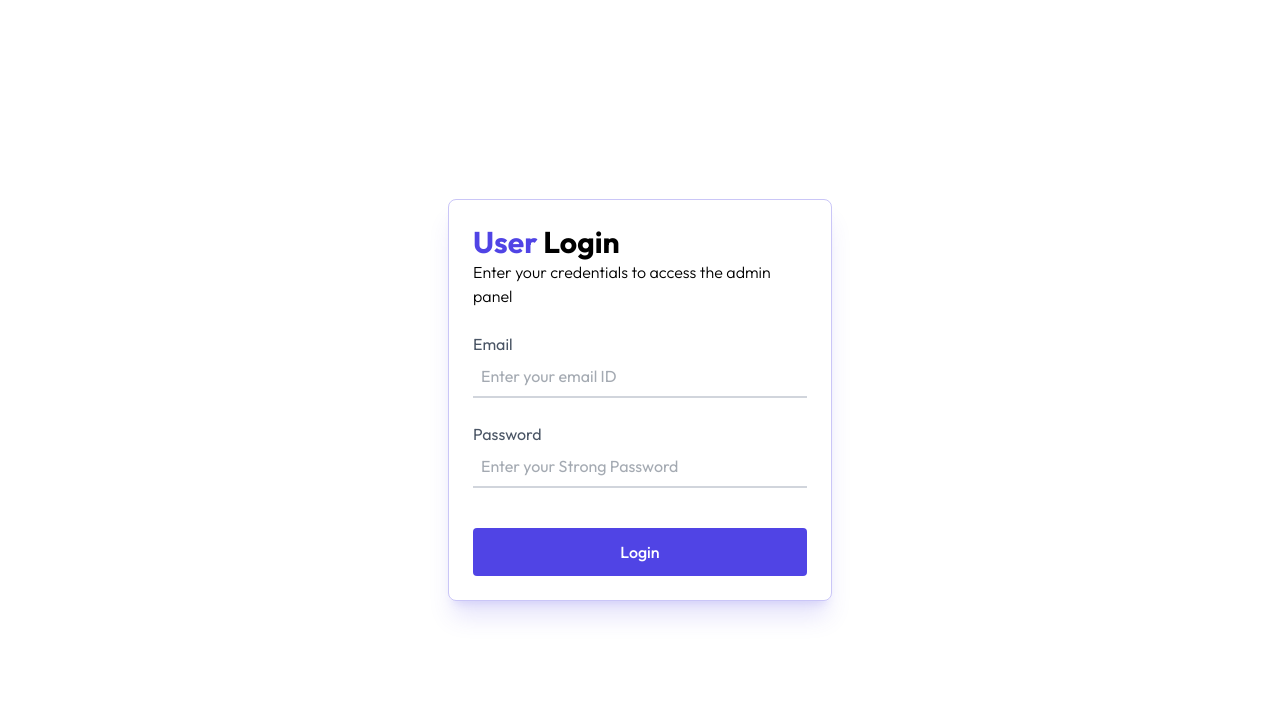
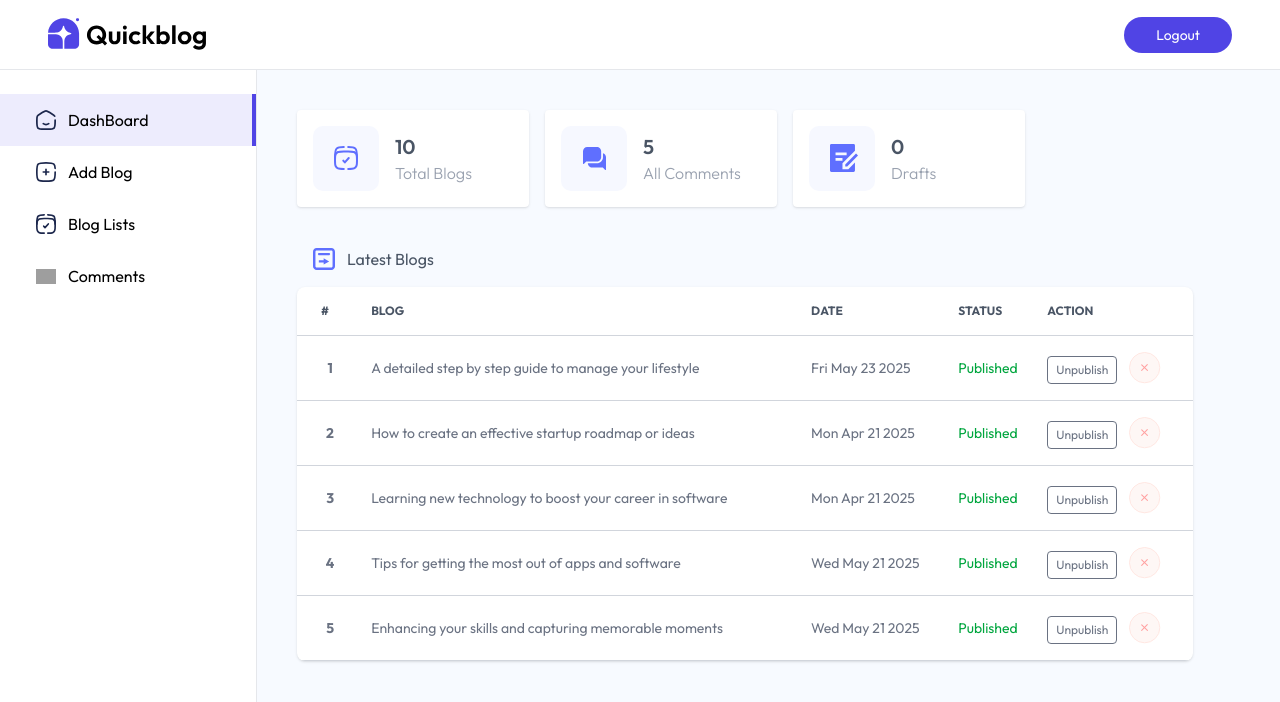
Before and after one commit to Aryan-Lokhande/MindScript_Blog-app, a React (Vite) app in the folder client/: page /admin in a window 1280 px wide. Shown: the top 702 px of the page. Built offline with nearby package versions, Linux system fonts and the light colour scheme; grey boxes are pictures that could not be loaded.

Commit message:
Added Table in Admin Dashboard

```diff
--- a/client/src/App.jsx
+++ b/client/src/App.jsx
@@ -15,7 +15,7 @@
         <Route path="/" element={<Home />} />
         <Route path="/blog/:id" element={<Blog />} />
         {/* <Route path="/admin" element={<Layout/>}> */}
-        <Route path="/admin" element={false ? <Layout/> : <Login/>}>
+        <Route path="/admin" element={true ? <Layout/> : <Login/>}>
           <Route index element={<Dashboard/>} />
           <Route path="comments" element={<Comments/>} />
           <Route path="addblog" element={<Addblog/>} />
--- /dev/null
+++ b/client/src/components/admin/BlogTableItem.jsx
@@ -0,0 +1,27 @@
+import React from "react";
+import { assets } from "../../assets/assets";
+
+export default function BlogTableItem({ blog, fetchBlogs, index }) {
+  const { title, createdAt } = blog;
+  const BlogDate = new Date(createdAt);
+  return (
+    <tr className="border-y border-gray-300">
+      <th className="px-2 py-4">{index}</th>
+      <td className="px-2 py-4">{title}</td>
+      <td className="px-2 py-4 max:sm-hidden">{BlogDate.toDateString()}</td>
+      <td className="px-2 py-4 max:sm-hidden">
+        <p
+          className={`${
+            blog.isPublished ? "text-green-600" : "text-orange-700"
+          }`}
+        >
+          {blog.isPublished ? "Published" : "Unpublished"}
+        </p>
+      </td>
+      <td className="px-2 py-4 flex text-xs gap-3">
+        <button className="border px-2 py-0.5 mt-1 rounded cursor-pointer">{blog.isPublished ? "Unpublish" : "Publish"}</button>
+        <img src={assets.cross_icon} alt="cross icon" className="w-8 hover:scale-110 transition-all cursor-pointer"/>
+      </td>
+    </tr>
+  );
+}
--- /dev/null
+++ b/client/src/components/admin/CommentTable.jsx
@@ -0,0 +1,31 @@
+import React from "react";
+import { assets } from "../../assets/assets";
+
+export default function CommentTable({ comment, fetchComments }) {
+  const { blog, createdAt, _id } = comment;
+  const BlogDate = new Date(createdAt);
+  return (
+    <tr className="order-y border-gray-300">
+      <td className="px-6 py-4">
+        <b className="font-medium text-gray-600">Blog</b> : {blog.title}
+        <br />
+        <br />
+        <b className="font-medium text-gray-600">Name</b> : {comment.name} <br />
+        <b className="font-medium text-gray-600">Comment</b> : {comment.comment}
+      </td>
+      <td className="px-6 py-4 max-sm:hidden">
+        {BlogDate.toLocaleDateString()}
+      </td>
+      <td className="px-6 py-4">
+        <div className="inline-flex items-center gap-4">
+            {!comment.isApproved ?
+            <img src={assets.tick_icon} alt="" className="w-5 hover:scale-110 transition-all cursor-pointer"/> : <p className="text-xs border border-green-600 bg-green-100 text-green-600 rounded-full px-3 py-1">Approved</p>
+            }
+            <img src={assets.bin} alt="" className="w-5 hover:scale-110 transition-all cursor-pointer"/>
+        </div>
+        {BlogDate.toLocaleDateString()}
+      </td>
+
+    </tr>
+  );
+}
--- a/client/src/components/admin/Login.jsx
+++ b/client/src/components/admin/Login.jsx
@@ -12,9 +12,10 @@
     <div className="flex items-center justify-center h-screen">
       <div className="w-full max-w-sm p-6 max-md:m-6 border border-primary/30 shadow-xl shadow-primary/15 rounded-lg">
         <div className="flex flex-col items-center justify-center">
-            <div>
+            <div className="w-full py-6 text-center">
                 <h1 className="text-3xl font-bold"><span className="text-primary">User</span> Login</h1>
                 <p class="font-light">Enter your credentials to access the admin panel</p>
+            </div>
             <form className="mt-6 w-full sm:max-w-md text-gray-600" onSubmit={handleSubmit}>
                 <div className="flex flex-col">
                     <label >Email</label>
@@ -29,6 +30,5 @@
         </div>
       </div>
     </div>
-    </div>
   );
 }
--- a/client/src/pages/admin/Comments.jsx
+++ b/client/src/pages/admin/Comments.jsx
@@ -1,9 +1,43 @@
-import React from 'react'
+import React, { useEffect, useState } from "react";
+import { comments_data } from "../../assets/assets";
+import CommentTable from "../../components/admin/CommentTable";
 
 export default function Comments() {
+  const [comments, setComments] = useState([]);
+  const [filter, setFilter] = useState("Not Approved");
+  const fetchComments = async () => {
+    // Fetch comments from the server
+    setComments(comments_data);
+  };
+  useEffect(() => {
+    fetchComments();
+  }, []);
+
   return (
-    <div>
+    <div className="flex-1 pt-5 px-5 sm:pt-12 sm:pl-16 bg-blue-50/50">
+      <div className="flex justify-between items-center max-w-3xl">
+        <h1>Comments</h1>
+        <div className="flex gap-4">
+          <button onClick={()=> setFilter('Approved')} className={`shadow-custom-sm border rounded-full px-4 py-1 cursor-pointer text-xs ${filter == 'Approved' ? "text-primary" : "text-gray-700"}`}>Approved</button>
 
+          <button onClick={()=> setFilter('Not Approved')} className={`shadow-custom-sm border rounded-full px-4 py-1 cursor-pointer text-xs ${filter == 'Not Approved' ? "text-primary" : "text-gray-700"}`}>Not Approved</button>
+        </div>
+      </div>
+      <div className="relative h-4/5 max-w-3xl overflow-x-auto mt-4 bg-white shadow rounded-lg scrollbar-hide">
+        <table className="w-full text-sm text-gray-500">
+          <thead className="text-xs text-gray-700 text-left uppercase">
+            <tr>
+              <th scope="col" className="px-6 py-3"> Blog Title & Comment </th>
+              <th scope="col" className="px-6 py-3 max-sm:hidden"> Date </th>
+              <th scope="col" className="px-6 py-3"> Action </th>
+            </tr>
+          </thead>
+          <tbody>
+            {comments.filter((comment) =>{ if(filter === "Approved") return comment.isApproved === true;
+            return comment.isApproved === false}).map((comment, index) =>  <CommentTable key={comment._id} comment={comment} index={index + 1} fetchComments={fetchComments} /> )}
+          </tbody>
+        </table>
+      </div>
     </div>
-  )
+  );
 }
--- a/client/src/pages/admin/Dashboard.jsx
+++ b/client/src/pages/admin/Dashboard.jsx
@@ -1,9 +1,90 @@
-import React from 'react'
+import React, { useEffect, useState } from "react";
+import { assets, dashboard_data } from "../../assets/assets"
+import BlogTableItem from "../../components/admin/BlogTableItem";
+
 
 export default function Dashboard() {
+  const [dashboardData, setDashboardData] = useState({
+    blogs: 0,
+    Comments: 0,
+    drafts: 0,
+    recentBlogs: [],
+  });
+
+  // const fetchDashboard = async () => {
+  //   try {
+  //     const response = await fetch("/api/admin/dashboard");
+  //     if (!response.ok) {
+  //       throw new Error("Network response was not ok");
+  //     }
+  //     const data = await response.json();
+  //     setDashboardData(data);
+  //   } catch (error) {
+  //     console.error("Error fetching dashboard data:", error);
+  //   }
+  // }
+
+  const fetchDashboard = async () => {
+    setDashboardData(dashboard_data);
+  }
+
+  useEffect(() => {
+    fetchDashboard();
+  }, []);
+
   return (
-    <div>
+    <div className="flex-1 p-4 md:p-10 bg-blue-50/50">
+      <div className="flex flex-wrap gap-4">
+        <div className="flex items-center gap-4 bg-white p-4 min-w-58 rounded shadow cursor-pointer hover:scale-105 transition-all">
+          <img src={assets.dashboard_icon_1} alt="" />
+          <div>
+            <p className="text-xl font-semibold text-gray-600">{dashboard_data.blogs}</p>
+            <p className="text-gray-400 font-light">Total Blogs</p>
+          </div>
+        </div>
 
+        <div className="flex items-center gap-4 bg-white p-4 min-w-58 rounded shadow cursor-pointer hover:scale-105 transition-all">
+          <img src={assets.dashboard_icon_2} alt="" />
+          <div>
+            <p className="text-xl font-semibold text-gray-600">{dashboard_data.comments}</p>
+            <p className="text-gray-400 font-light">All Comments</p>
+          </div>
+        </div>
+
+        <div className="flex items-center gap-4 bg-white p-4 min-w-58 rounded shadow cursor-pointer hover:scale-105 transition-all">
+          <img src={assets.dashboard_icon_3} alt="" />
+          <div>
+            <p className="text-xl font-semibold text-gray-600">{dashboard_data.drafts}</p>
+            <p className="text-gray-400 font-light">Drafts</p>
+          </div>
+        </div>
+      </div>
+      <div className="pt-4">
+        <div className="flex items-center gap-3 m-4 mt-6 text-gray-600">
+          <img src={assets.dashboard_icon_4} alt="" />
+          <p>Latest Blogs</p>
+        </div>
+
+        <div className="relative max-w-4xl overflow-x-auto shadow rounded-lg scrollbar-hide bg-white">
+          <table className="w-full text-sm text-gray-500">
+
+            <thead className="text-xs text-gray-600 text-left uppercase">
+              <tr>
+                <th scope="col" className="px-2 py-4 xl:px-6">#</th>
+                <th scope="col" className="px-2 py-4">Blog</th>
+                <th scope="col" className="px-2 py-4 max-sm:hidden">Date</th>
+                <th scope="col" className="px-2 py-4 max-sm:hidden">Status</th>
+                <th scope="col" className="px-2 py-4">Action</th>
+              </tr>
+            </thead>
+            <tbody>
+              {dashboardData.recentBlogs.map((blog, index) => {
+                return <BlogTableItem key={blog._id} blog={blog} fetchBlogs={fetchDashboard} index={index + 1} />})}
+
+            </tbody>
+          </table>
+        </div>
+      </div>
     </div>
-  )
+  );
 }
--- a/client/src/pages/admin/Listblog.jsx
+++ b/client/src/pages/admin/Listblog.jsx
@@ -1,9 +1,39 @@
-import React from 'react'
+import React, { useEffect, useState } from "react";
+import { blog_data } from "../../assets/assets";
+import BlogTableItem from "../../components/admin/BlogTableItem";
 
 export default function Listblog() {
+  const [blogs, setBlogs] = useState([]);
+  const fetchBlogs = async () => {
+    setBlogs(blog_data);
+  };
+  useEffect(() => {
+    fetchBlogs();
+  }, []);
+
   return (
-    <div>
-
+    <div className="flex-1 pt-5 px-5 sm:pt-12 sm:pl-16 bg-blue-50/50">
+      <h1>All blogs</h1>
+      <div className="relative mt-4 h-4/5 max-w-4xl overflow-x-auto shadow rounded-lg scrollbar-hide bg-white">
+        <table className="w-full text-sm text-gray-500">
+          <thead className="text-xs text-gray-600 text-left uppercase">
+            <tr>
+              <th scope="col" className="px-2 py-4 xl:px-6">#</th>
+              <th scope="col" className="px-2 py-4">Blog</th>
+              <th scope="col" className="px-2 py-4 max-sm:hidden">Date</th>
+              <th scope="col" className="px-2 py-4 max-sm:hidden">Status</th>
+              <th scope="col" className="px-2 py-4">Action</th>
+            </tr>
+          </thead>
+          <tbody>
+            {blogs.map((blog, index) => {
+              return (
+                <BlogTableItem key={blog._id} blog={blog} fetchBlogs={fetchBlogs} index={index + 1} />
+              );
+            })}
+          </tbody>
+        </table>
+      </div>
     </div>
-  )
+  );
 }
```
Lines whose indentation alone changed are shown as unchanged.
